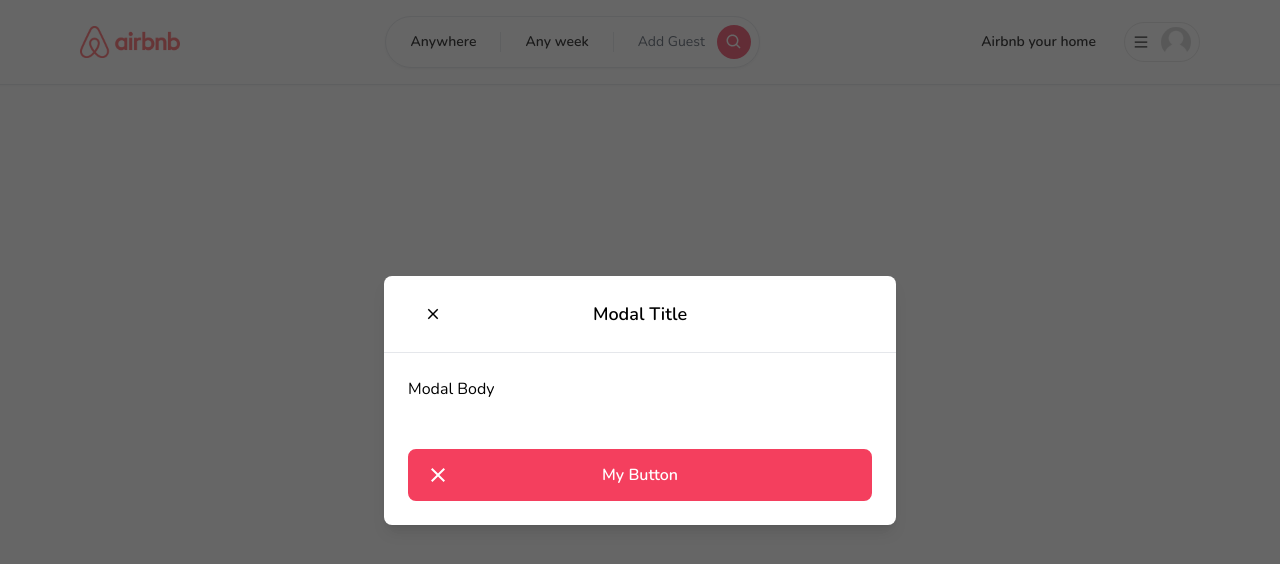
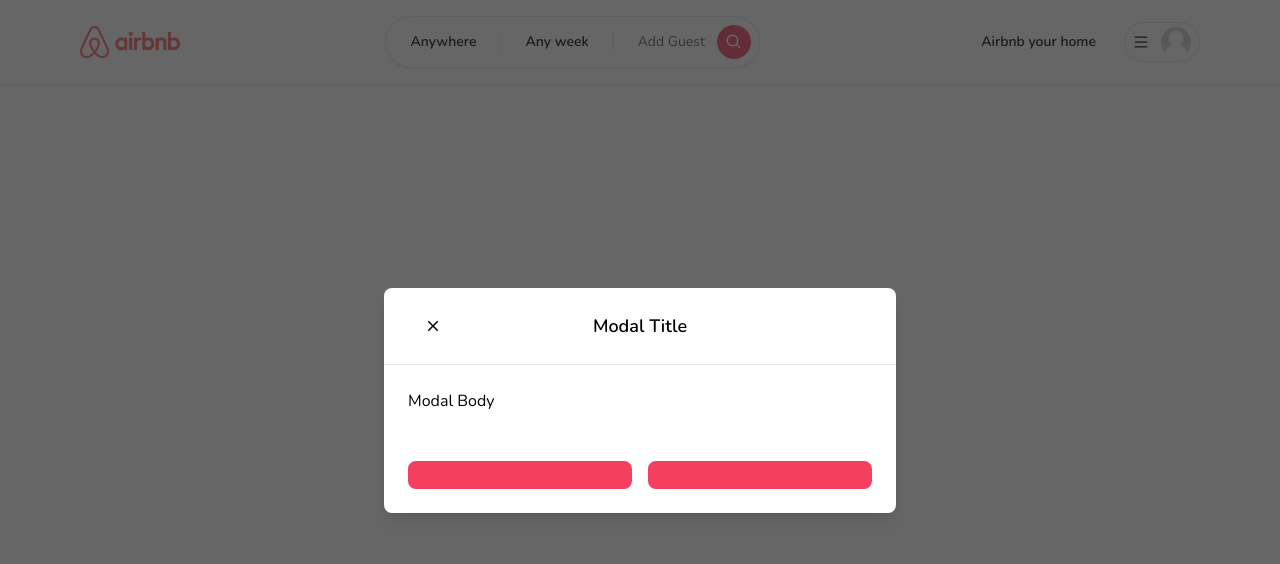
Before and after one commit to Haoran-ryan/airbnb_clone_nextjs13, a Next.js app: page / in a window 1280 px wide. Shown: the top 564 px of the page. Built offline with nearby package versions, Linux system fonts and the light colour scheme.

Commit message:
minor fix: in Modal, rename secondaryLabel to secondaryActionLabel

```diff
--- a/app/components/modals/Modal.jsx
+++ b/app/components/modals/Modal.jsx
@@ -14,7 +14,7 @@ const Modal = ({
     actionLabel,
     disabled,
     secondaryAction,
-    secondaryLabel,
+    secondaryActionLabel,
                }) => {
 
     const [showModal, setShowModal] = useState(isOpen);
@@ -160,8 +160,15 @@ const Modal = ({
                                     '
                                 >
                                     <Button
-                                        icon={IoMdClose}
-                                        label='My Button'
+                                        disabled={disabled}
+                                        label={secondaryActionLabel}
+                                        onClick={handleSubmit}
+                                    />
+
+                                    <Button
+                                        disabled={disabled}
+                                        label={actionLabel}
+                                        onClick={handleSubmit}
                                     />
 
                                 </div>
```
